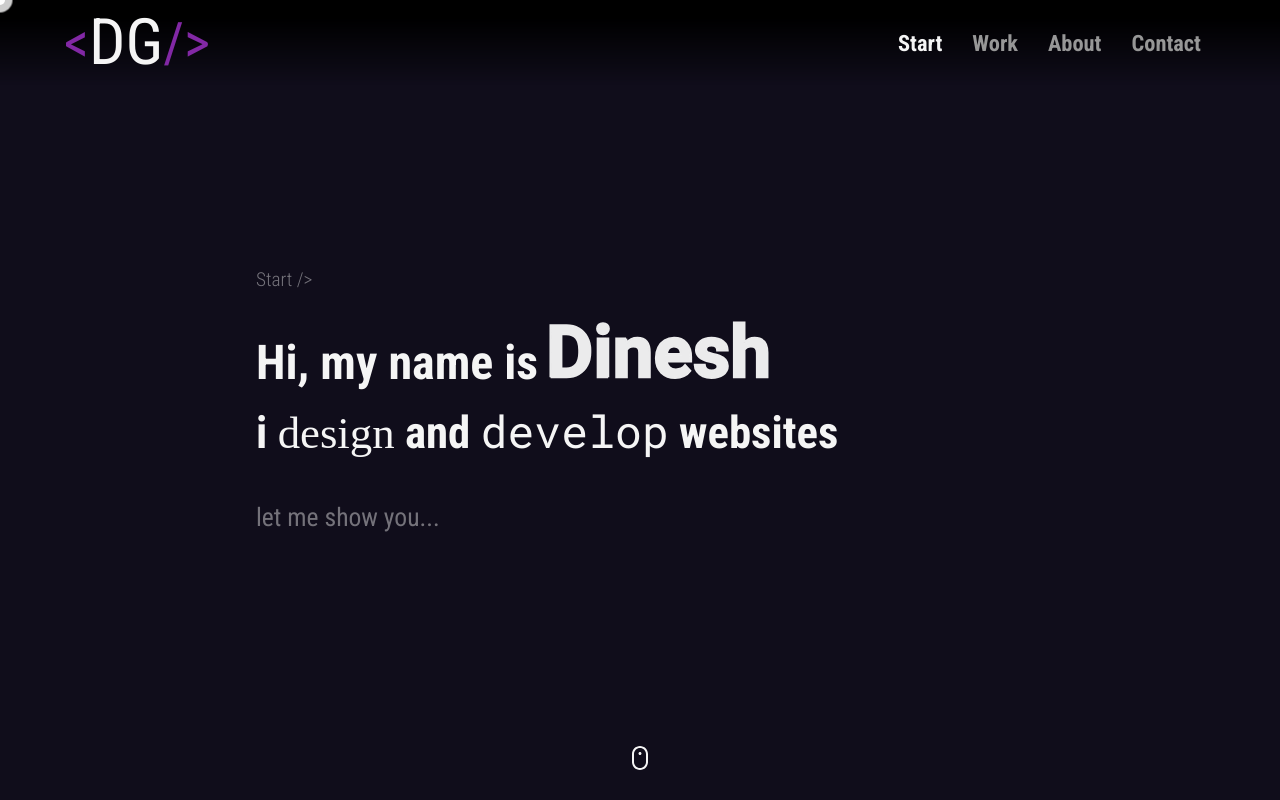
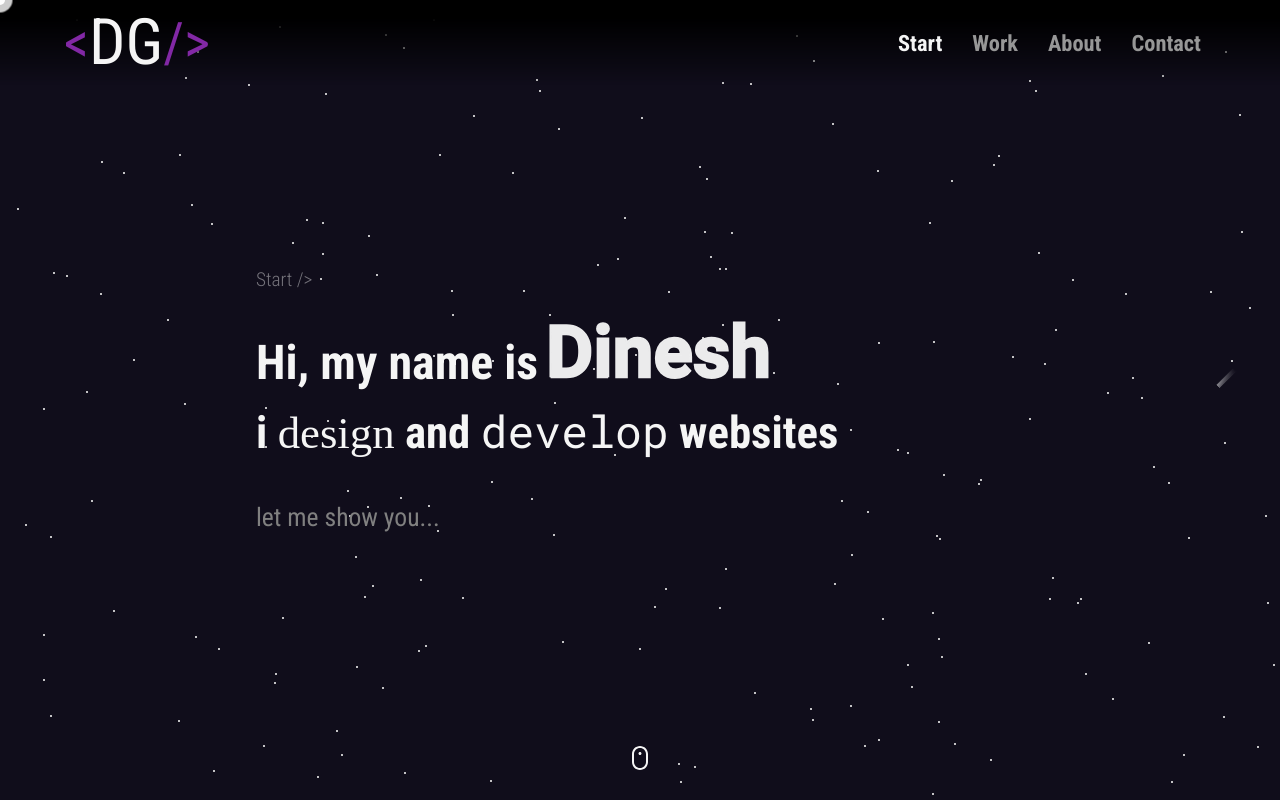
Before and after one commit to Dinesh485/my-portfolio-v2, a React (Create React App) app: page / in a window 1280 px wide. Shown: the top 800 px of the page. Built offline with nearby package versions, Linux system fonts and the light colour scheme; a web font is replaced by a local one.

Commit message:
add animations for start section

```diff
--- a/src/App.scss
+++ b/src/App.scss
@@ -1,5 +1,6 @@
 
 @import './sass-partials/globals';
+@import './sass-partials/banner-bg-animation';
 @import './sass-partials/nav';
 @import './sass-partials/start';
 @import './sass-partials/work';
--- a/src/components/Start.js
+++ b/src/components/Start.js
@@ -1,7 +1,9 @@
-import { useEffect } from "react";
+import { useEffect, useRef } from "react";
 import {gsap} from 'gsap'
 import NameSVG from '../images/NameSVG'
+
 const Start = () => {
+    let starField = useRef(null)
 
     useEffect(() =>{
 
@@ -12,12 +14,39 @@ const Start = () => {
 
 
 
+
+
     },[])
+
+    let starfieldstars = [];
+    for(let i =0 ; i<= 200; i++){
+        starfieldstars.push('')
+    }
+
+    let shootingstars = [];
+    for(let i =0 ; i<= 20; i++){
+        shootingstars.push('')
+    }
+
+
 
 
     return (
         <section className = "start" id = 'start' >
+            <div className="starfield" ref = {starField}>
 
+                     {starfieldstars.map(ele => {
+                         return (<div style = {{top : `${Math.random()*100}%`,left : `${Math.random()*100}%`}}></div>)
+                     })}
+
+            </div>
+
+             <div className="shootingstar-container">
+             {shootingstars.map(ele => {
+                         return (<div className = "star" style = {{top : `${Math.random()*100}%`,left : `${Math.random()*100}%`}}></div>)
+                     })}
+
+             </div>
             <div className="wrapper">
                 <p className = "anim1 ">Start {"/>"}</p>
                 <h1 className = "anim1">Hi, my name is <span><NameSVG /></span></h1>
--- /dev/null
+++ b/src/sass-partials/_banner-bg-animation.scss
@@ -0,0 +1,91 @@
+.start{
+    .shootingstar-container{
+        position: absolute;
+        width: 100%;
+        height: 100%;
+        top: 0;
+        left: 0;
+        transform: rotateZ(-45deg);
+
+        .star{
+            position: absolute;
+
+            width: 250px;
+            height: 2px;
+            background: linear-gradient(to right, white , transparent);
+            animation: starWidth 10s ease-in-out infinite ;
+
+            transform-origin: right;
+            transform: scaleX(0);
+        }
+
+        .star:after{
+            content: ' ';
+            position: absolute;
+            left: -2px;
+            top: -1px;
+            width: 4px ;
+            height: 4px;
+            border-radius: 50%;
+            background: white;
+        }
+
+
+        @for $i from 1 through 20 {
+            .star:nth-child(#{$i}){
+                animation-delay:#{$i}s;
+            }
+
+        }
+    }
+    .starfield{
+        position: absolute;
+        top: 0;
+        left: 0;
+        width: 100%;
+        height: 100%;
+        z-index: 0;
+        div{
+            position: absolute;
+            width: 2px;
+            height: 2px;
+            background: white;
+            border-radius: 50%;
+
+        }
+
+        div:nth-child(odd){
+            display: none;
+            @media(min-width: $xl){
+
+                    display: block;
+
+            }
+        }
+
+
+    }
+}
+
+
+
+@keyframes starWidth {
+    0%{
+      transform: scaleX(0);
+
+    }
+    15%{
+        transform: scaleX(1);
+        left: 0%;
+    }
+    16%{
+        transform: scaleX(1);
+        left: 0%;
+        opacity: 0;
+    }
+    100%{
+        transform: scaleX(1);
+        left: 0%;
+        opacity: 0;
+    }
+}
--- a/src/sass-partials/_start.scss
+++ b/src/sass-partials/_start.scss
@@ -10,7 +10,8 @@
     .wrapper {
       width: 70%;
       margin: 0 auto;
-
+      position: relative;
+      z-index: 10;
 
       p {
         color: rgba(255, 255, 255, 0.418);
@@ -72,7 +73,7 @@
         }
       }
       > span {
-        color: rgba(255, 255, 255, 0.418);
+        color: gray;
         font-weight: normal;
         font-size: 1.6rem;
         margin-top: 10px;
```
